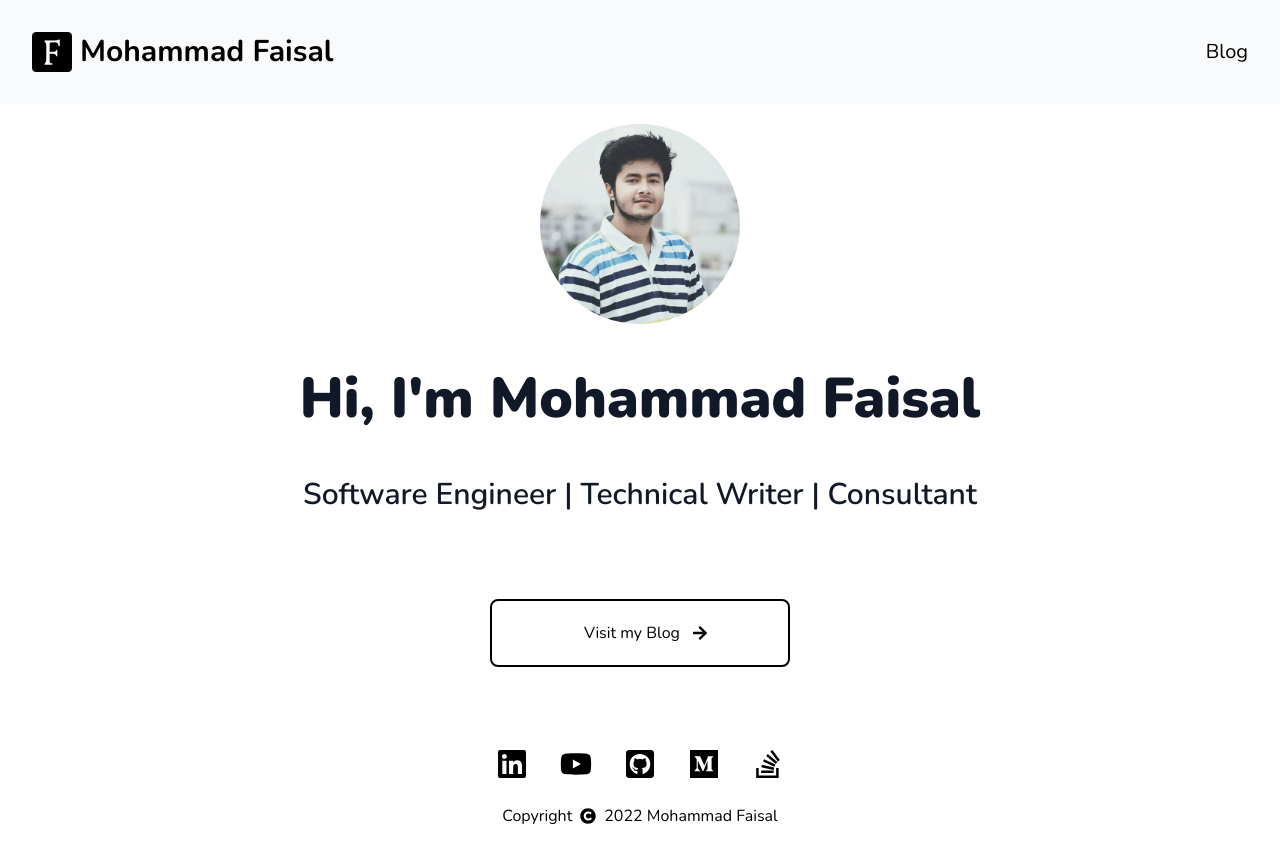
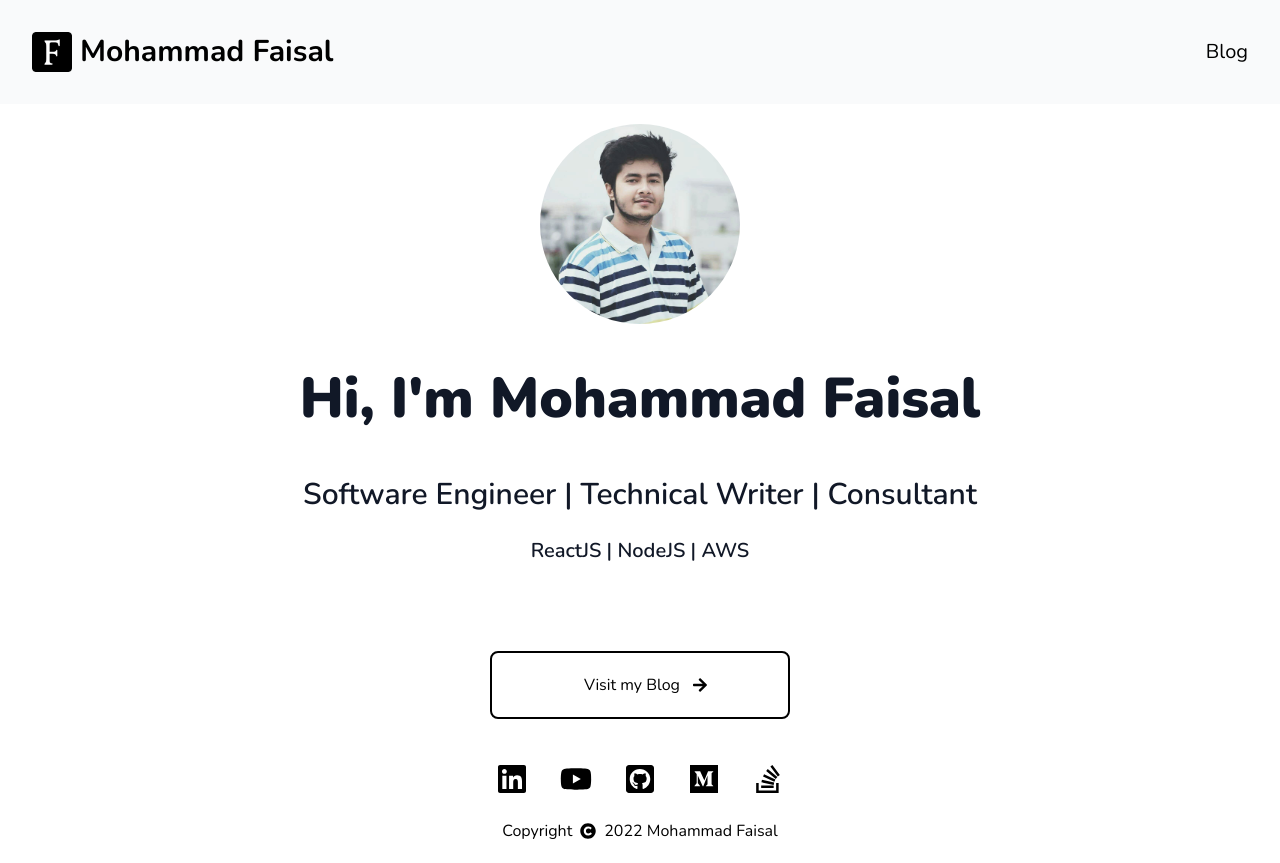
Before and after one commit to kaushalshah-98/personal-portfolio-frontend, a Next.js app: page / in a window 1280 px wide. Built offline with nearby package versions, Linux system fonts and the light colour scheme.

Commit message:
fixed title of index

```diff
--- a/pages/index.tsx
+++ b/pages/index.tsx
@@ -43,6 +43,7 @@ const Home: NextPage = () => {
         <article className="prose sm:prose-sm md:prose-lg xl:prose-xl 2xl:prose-2xl text-center">
           <h1> {`Hi, I'm Mohammad Faisal`}</h1>
           <h3>Software Engineer | Technical Writer | Consultant </h3>
+          <h4>ReactJS | NodeJS | AWS </h4>
         </article>
 
         <Link href="/blog" passHref>
```
